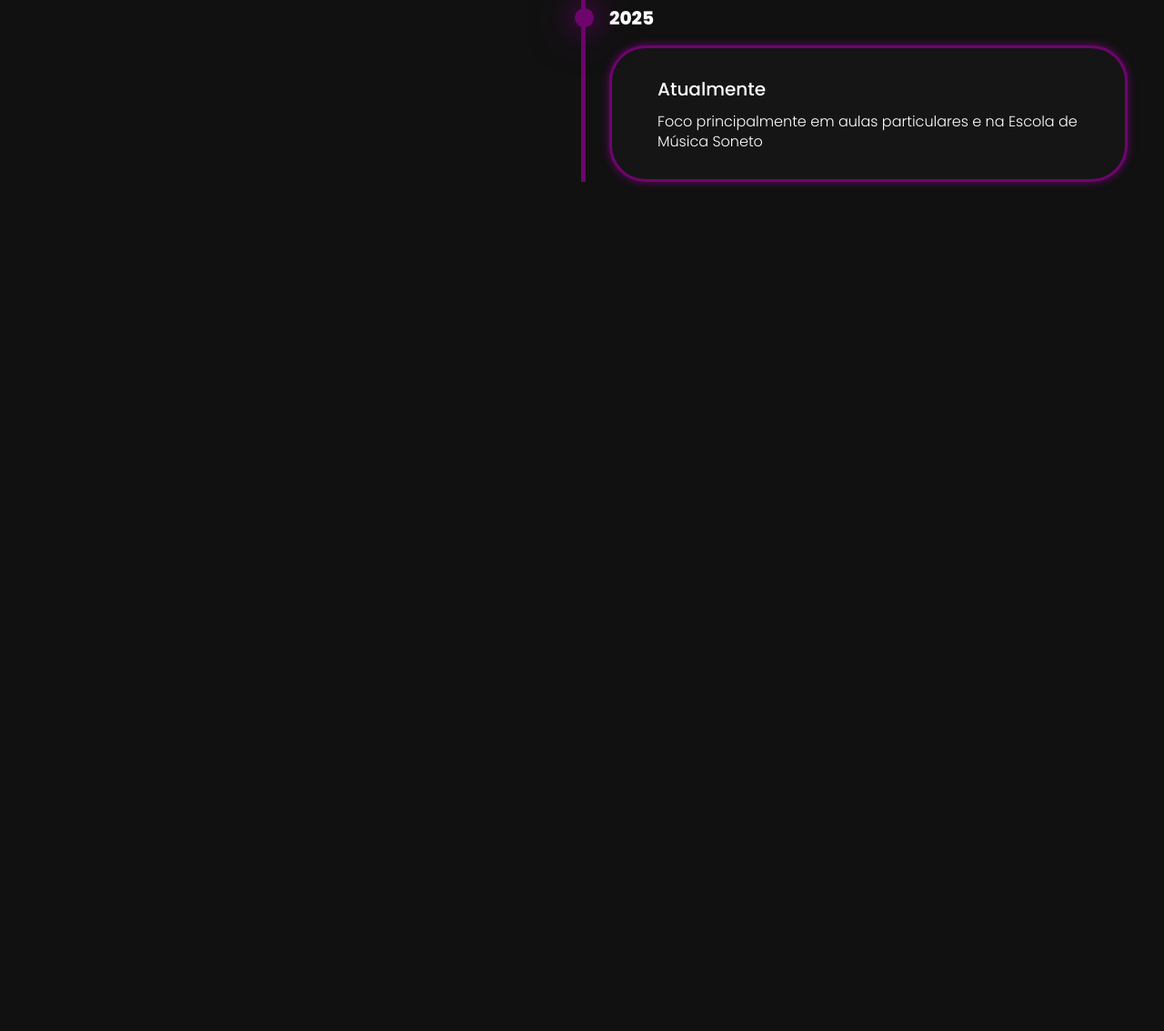
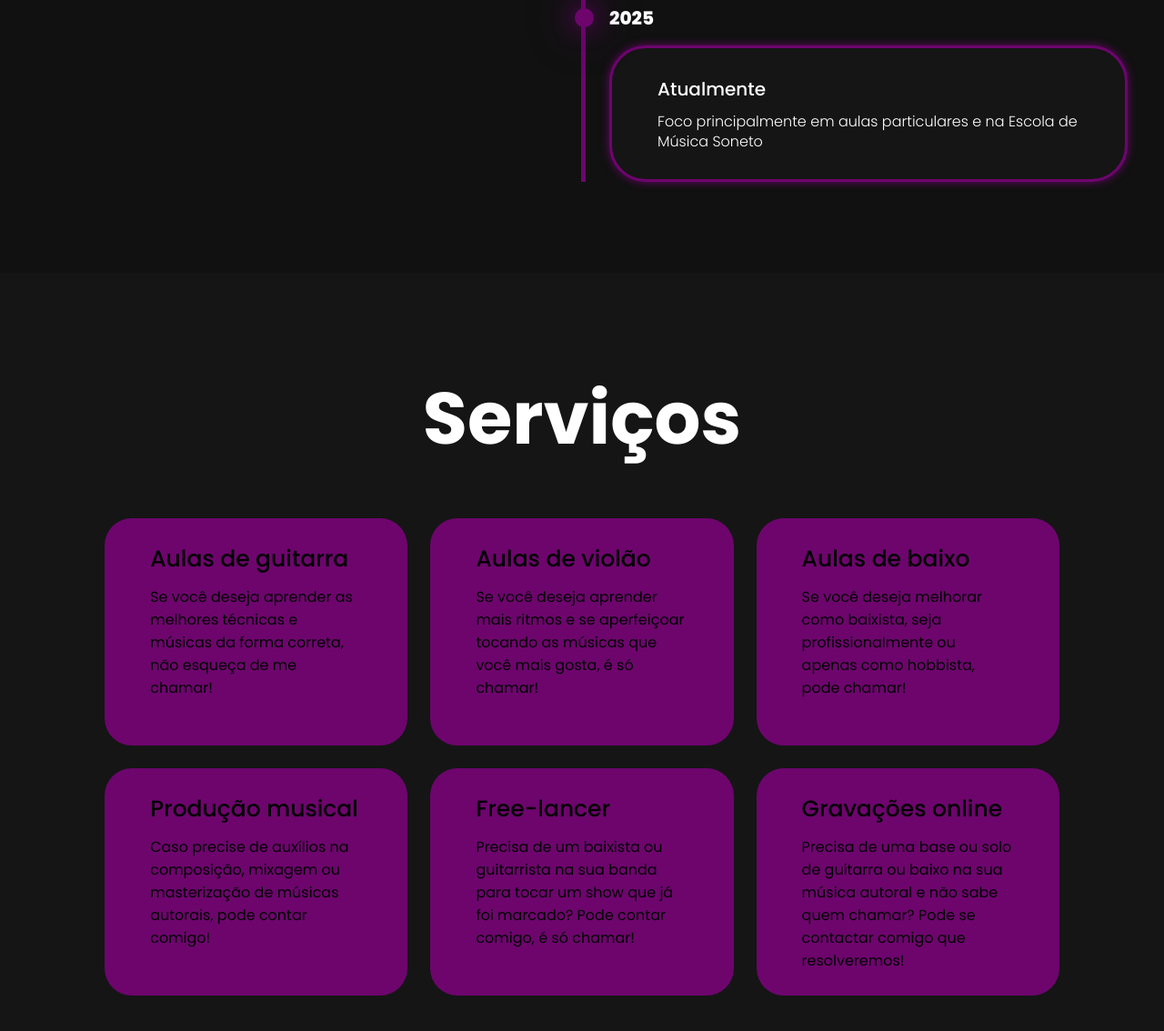
Before and after one commit to LeoRlucena/pti-webstandards-senac, a plain HTML site: page src/landing-page/index.html in a window 1280 px wide. Shown: the part 2937-4071 px from the top of the page at 91% size. Before the commit the page ends 3237 px from the top, so only its background shows below. Drawn offline with nearby package versions, Linux system fonts and the light colour scheme.

Commit message:
finalizando a sessão serviços

```diff
--- a/src/landing-page/index.css
+++ b/src/landing-page/index.css
@@ -417,3 +417,96 @@ span {
     font-weight: 300;
     line-height: 22px;
 }
+
+.services {
+    background: var(--second-bg-color);
+    color: white;
+}
+
+.services h2 {
+    margin-bottom: 5rem;
+    color: white;
+}
+
+.services-container {
+    display: grid;
+    grid-template-columns: repeat(3, 1fr);
+    align-items: center;
+    gap: 2.5rem;
+}
+
+.service-box {
+    background: var(--main-color);
+    color: black;
+    height: 250px;
+    border-radius: 3rem;
+    cursor: pointer;
+    transition: 0.3s ease-in-out;
+}
+
+.service-box:hover {
+    background: white;
+    color: var(--main-color);
+    transform: scale(1.03);
+}
+
+.service-box .service-info {
+    display: flex;
+    flex-direction: column;
+    text-align: left;
+    max-height: 200px;
+    justify-content: center;
+    align-items: baseline;
+    padding: 5rem;
+}
+
+.service-info h4 {
+    font-size: 2.5rem;
+    font-weight: 500;
+    margin-bottom: 1rem;
+}
+
+.service-info p {
+    font-size: 1.6rem;
+    font-weight: 400;
+    max-height: 100px;
+    margin: auto;
+}
+
+.contact {
+    background-color: var(--bg-color);
+}
+
+.contact h2 {
+    margin-bottom: 3rem;
+    color: white;
+}
+
+.contact form {
+    max-width: 70rem;
+    margin: 1rem auto;
+    text-align: center;
+    margin-bottom: 3rem;
+}
+
+.contact form .input-box {
+    display: flex;
+    justify-content: center;
+    flex-wrap: wrap;
+}
+
+.contact form .input-box input, .contact form textarea {
+    width: 100%;
+    padding: 1.5rem;
+    font-size: 1.6rem;
+    color: var(--text-color);
+    background: var(--second-bg-color);
+    border-radius: 0.8rem;
+    border: 2px solid var(--main-color);
+    margin: 1rem 0;
+    resize: none;
+}
+
+.contact form .btn {
+    margin-top: 2rem;
+}
--- a/src/landing-page/index.html
+++ b/src/landing-page/index.html
@@ -104,6 +104,52 @@
         </div>
     </section>
 
+    <section class="services" id="services">
+        <h2 class="heading">Serviços</h2>
+        <div class="services-container">
+            <div class="service-box">
+                <div class="service-info">
+                    <h4>Aulas de guitarra</h4>
+                    <p>Se você deseja aprender as melhores técnicas e músicas da forma correta, não esqueça de me chamar!</p>
+                </div>
+            </div>
+
+            <div class="service-box">
+                <div class="service-info">
+                    <h4>Aulas de violão</h4>
+                    <p>Se você deseja aprender mais ritmos e se aperfeiçoar tocando as músicas que você mais gosta, é só chamar!</p>
+                </div>
+            </div>
+
+            <div class="service-box">
+                <div class="service-info">
+                    <h4>Aulas de baixo</h4>
+                    <p>Se você deseja melhorar como baixista, seja profissionalmente ou apenas como hobbista, pode chamar!</p>
+                </div>
+            </div>
+
+            <div class="service-box">
+                <div class="service-info">
+                    <h4>Produção musical</h4>
+                    <p>Caso precise de auxílios na composição, mixagem ou masterização de músicas autorais, pode contar comigo!</p>
+                </div>
+            </div>
+
+            <div class="service-box">
+                <div class="service-info">
+                    <h4>Free-lancer</h4>
+                    <p>Precisa de um baixista ou guitarrista na sua banda para tocar um show que já foi marcado? Pode contar comigo, é só chamar!</p>
+                </div>
+            </div>
+
+            <div class="service-box">
+                <div class="service-info">
+                    <h4>Gravações online</h4>
+                    <p>Precisa de uma base ou solo de guitarra ou baixo na sua música autoral e não sabe quem chamar? Pode se contactar comigo que resolveremos!</p>
+                </div>
+            </div>
+        </div>
+    </section>
 
 </body>
 </html>
```
